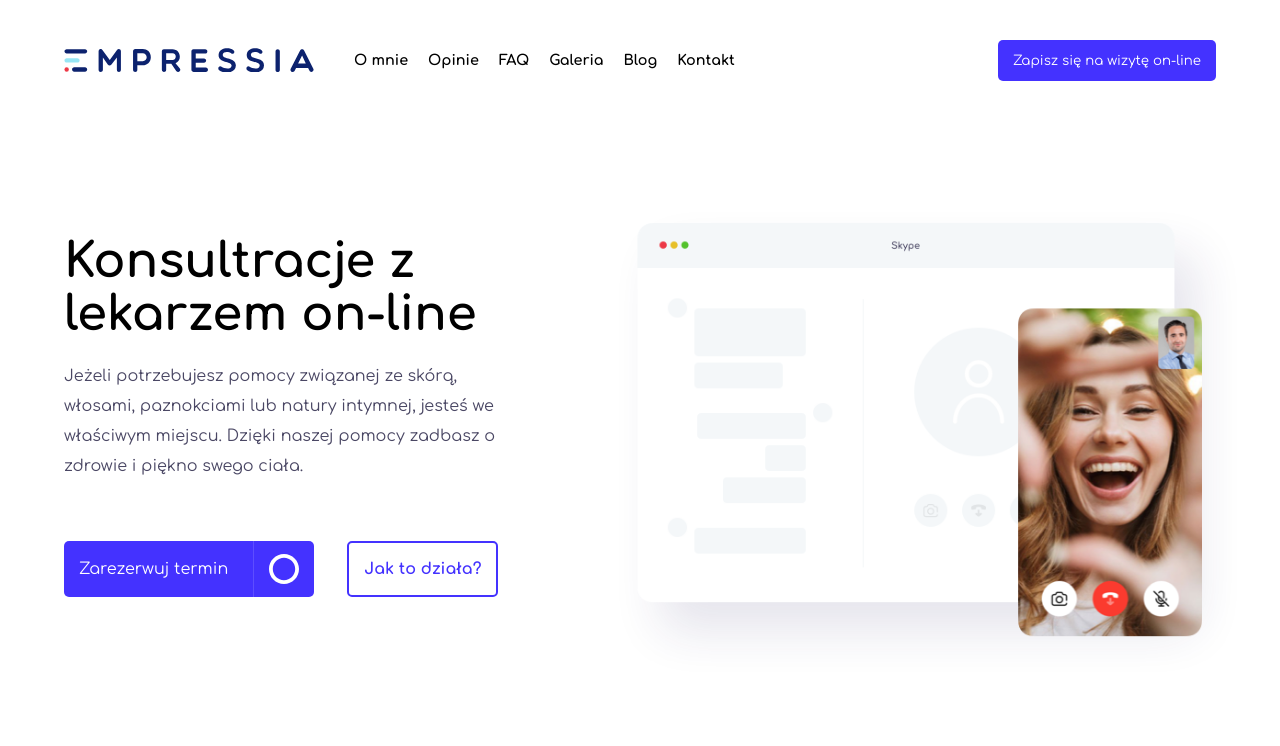
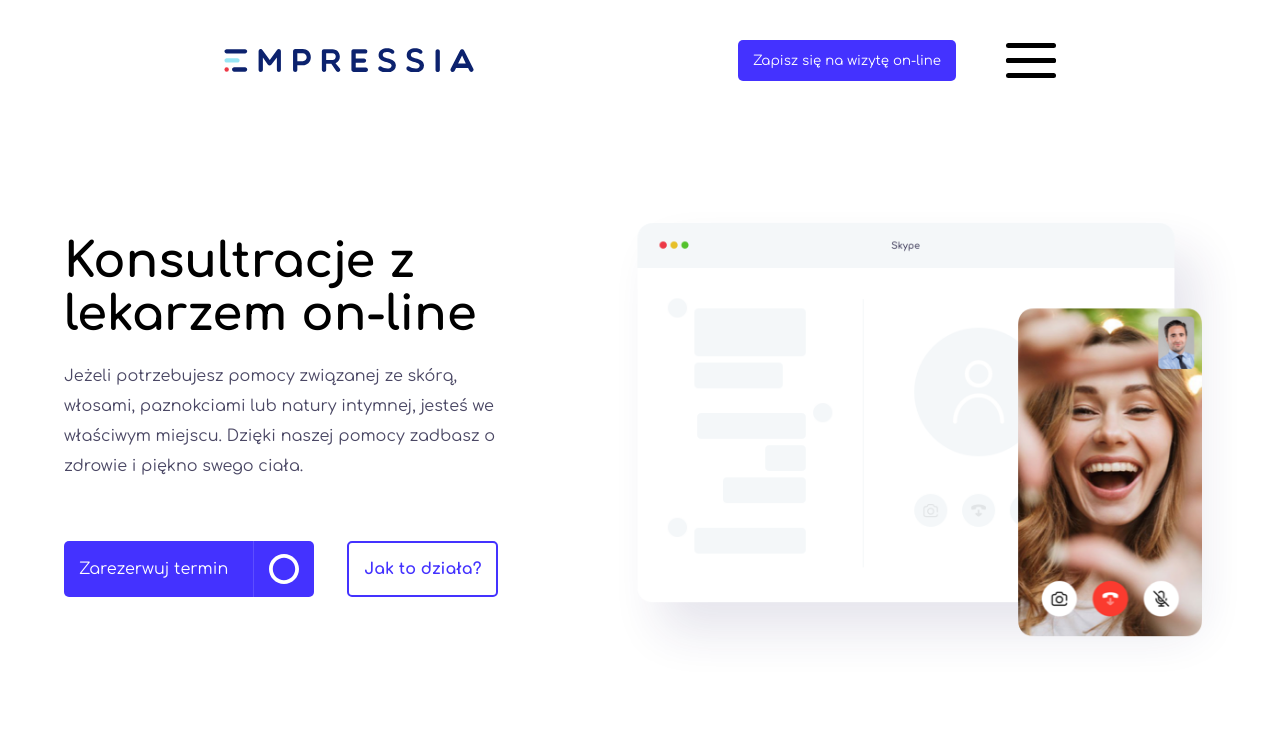
Before and after one commit to HiImRussel/zadanieRekrutacyjne, a React (Create React App) app: page / in a window 1280 px wide. Shown: the top 746 px of the page. Built offline with nearby package versions, Linux system fonts and the light colour scheme; no server answers.

Commit message:
Added mobile menu

```diff
--- a/src/components/organisms/Header.js
+++ b/src/components/organisms/Header.js
@@ -3,15 +3,47 @@ import NavDesktop from "../molecules/NavDesktop";
 import "../../css/nav.css";
 
 const Header = ({ navLinks }) => {
+  let isOpen = false;
+  const handleHamburgerClick = () => {
+    const lines = document.querySelectorAll(".hamburgerMenu span");
+    const lineInside = document.querySelector(".lineInside");
+    const mobileMenu = document.querySelector(".mobileNav");
+    const mobileList = document.querySelector(".mobileList");
+
+    lines[0].style.opacity = isOpen ? 1 : 0;
+    lines[3].style.opacity = isOpen ? 1 : 0;
+    lines[1].style.transform = isOpen ? "rotate(0deg)" : "rotate(45deg)";
+    lineInside.style.transform = isOpen ? "rotate(0deg)" : "rotate(-90deg)";
+    mobileMenu.style.visibility = isOpen ? "hidden" : "inherit";
+    mobileMenu.style.width = isOpen ? "0px" : "100vw";
+    mobileList.style.visibility = isOpen ? "hidden" : "inherit";
+    mobileList.style.opacity = isOpen ? 0 : 1;
+    isOpen = !isOpen;
+  };
+
   return (
     <header>
       <div className="navLeft">
         <NavLogo />
         <NavDesktop navLinks={navLinks} />
       </div>
-      <a href="...." className="headerButton">
-        <button className="navButton">Zapisz się na wizytę on-line</button>
-      </a>
+      <div className="navRight">
+        <a href="...." className="headerButton">
+          <button className="navButton">Zapisz się na wizytę on-line</button>
+        </a>
+        <div className="hamburgerMenu" onClick={handleHamburgerClick}>
+          <span></span>
+          <span>
+            <span className="lineInside"></span>
+          </span>
+          <span></span>
+        </div>
+      </div>
+      <nav className="mobileNav">
+        <div className="mobileList">
+          <NavDesktop navLinks={navLinks} />
+        </div>
+      </nav>
     </header>
   );
 };
--- a/src/components/organisms/OpinionSlider.js
+++ b/src/components/organisms/OpinionSlider.js
@@ -24,20 +24,12 @@ const OpinionSlider = ({ userOpinions }) => {
     pauseOnHover: true,
     responsive: [
       {
-        breakpoint: 1024,
+        breakpoint: 1030,
         settings: {
-          slidesToShow: 3,
-          slidesToScroll: 3,
+          slidesToShow: 2,
+          slidesToScroll: 1,
           infinite: true,
           dots: true,
-        },
-      },
-      {
-        breakpoint: 600,
-        settings: {
-          slidesToShow: 2,
-          slidesToScroll: 2,
-          initialSlide: 2,
         },
       },
       {
--- a/src/css/nav.css
+++ b/src/css/nav.css
@@ -90,7 +90,106 @@ a:active {
           align-items: center;
 }
 
+.navRight {
+  display: -webkit-box;
+  display: -ms-flexbox;
+  display: flex;
+  -webkit-box-align: center;
+      -ms-flex-align: center;
+          align-items: center;
+}
+
+.hamburgerMenu {
+  width: 50px;
+  height: 35px;
+  -webkit-box-orient: vertical;
+  -webkit-box-direction: normal;
+      -ms-flex-direction: column;
+          flex-direction: column;
+  -webkit-box-pack: justify;
+      -ms-flex-pack: justify;
+          justify-content: space-between;
+  cursor: pointer;
+  display: none;
+  margin-left: 50px;
+  position: relative;
+  z-index: 9;
+}
+
+.hamburgerMenu span {
+  width: 50px;
+  height: 5px;
+  background-color: black;
+  border-radius: 50px;
+  -webkit-transition: all 0.3s ease-in-out;
+  transition: all 0.3s ease-in-out;
+  position: relative;
+}
+
+.hamburgerMenu span .lineInside {
+  width: 50px;
+  height: 5px;
+  background-color: black;
+  border-radius: 50px;
+  position: absolute;
+}
+
+.mobileNav {
+  width: 0vw;
+  height: 100vh;
+  background-color: white;
+  position: fixed;
+  z-index: 5;
+  left: 0px;
+  top: 0px;
+  display: -webkit-box;
+  display: -ms-flexbox;
+  display: flex;
+  -webkit-box-pack: center;
+      -ms-flex-pack: center;
+          justify-content: center;
+  -webkit-box-align: center;
+      -ms-flex-align: center;
+          align-items: center;
+  -webkit-transition: all 0.3s ease-in-out;
+  transition: all 0.3s ease-in-out;
+  float: right;
+  visibility: hidden;
+}
+
+.mobileNav .mobileList {
+  -webkit-transition: all 0.3s ease-in-out;
+  transition: all 0.3s ease-in-out;
+}
+
+.mobileNav nav ul {
+  padding: 0px;
+}
+
+.mobileNav nav ul li {
+  display: block;
+  text-align: center;
+  margin-bottom: 50px;
+  margin-right: 0px;
+  font-size: 1.4em;
+}
+
+.mobileNav nav ul li:nth-last-child(1) {
+  margin-bottom: 0px;
+}
+
 @media screen and (max-width: 1430px) {
+  .hamburgerMenu {
+    display: -webkit-box;
+    display: -ms-flexbox;
+    display: flex;
+  }
+  .navLeft nav {
+    display: none;
+  }
+}
+
+@media screen and (max-width: 1030px) {
   header {
     width: 90%;
   }
--- a/src/css/nav.scss
+++ b/src/css/nav.scss
@@ -82,7 +82,86 @@ a:active {
   align-items: center;
 }
 
+.navRight {
+  display: flex;
+  align-items: center;
+}
+
+.hamburgerMenu {
+  width: 50px;
+  height: 35px;
+  flex-direction: column;
+  justify-content: space-between;
+  cursor: pointer;
+  display: none;
+  margin-left: 50px;
+  position: relative;
+  z-index: 9;
+
+  span {
+    width: 50px;
+    height: 5px;
+    background-color: black;
+    border-radius: 50px;
+    transition: all 0.3s ease-in-out;
+    position: relative;
+
+    .lineInside {
+      width: 50px;
+      height: 5px;
+      background-color: black;
+      border-radius: 50px;
+      position: absolute;
+    }
+  }
+}
+
+.mobileNav {
+  width: 0vw;
+  height: 100vh;
+  background-color: white;
+  position: fixed;
+  z-index: 5;
+  left: 0px;
+  top: 0px;
+  display: flex;
+  justify-content: center;
+  align-items: center;
+  transition: all 0.3s ease-in-out;
+  float: right;
+  visibility: hidden;
+
+  .mobileList {
+    transition: all 0.3s ease-in-out;
+  }
+
+  nav ul {
+    padding: 0px;
+    li {
+      display: block;
+      text-align: center;
+      margin-bottom: 50px;
+      margin-right: 0px;
+      font-size: 1.4em;
+
+      &:nth-last-child(1) {
+        margin-bottom: 0px;
+      }
+    }
+  }
+}
+
 @media screen and (max-width: 1430px) {
+  .hamburgerMenu {
+    display: flex;
+  }
+
+  .navLeft nav {
+    display: none;
+  }
+}
+
+@media screen and (max-width: 1030px) {
   header {
     width: 90%;
   }
```
Also changed, not shown: 1 other file (tests, documents, lock files or other folders).
